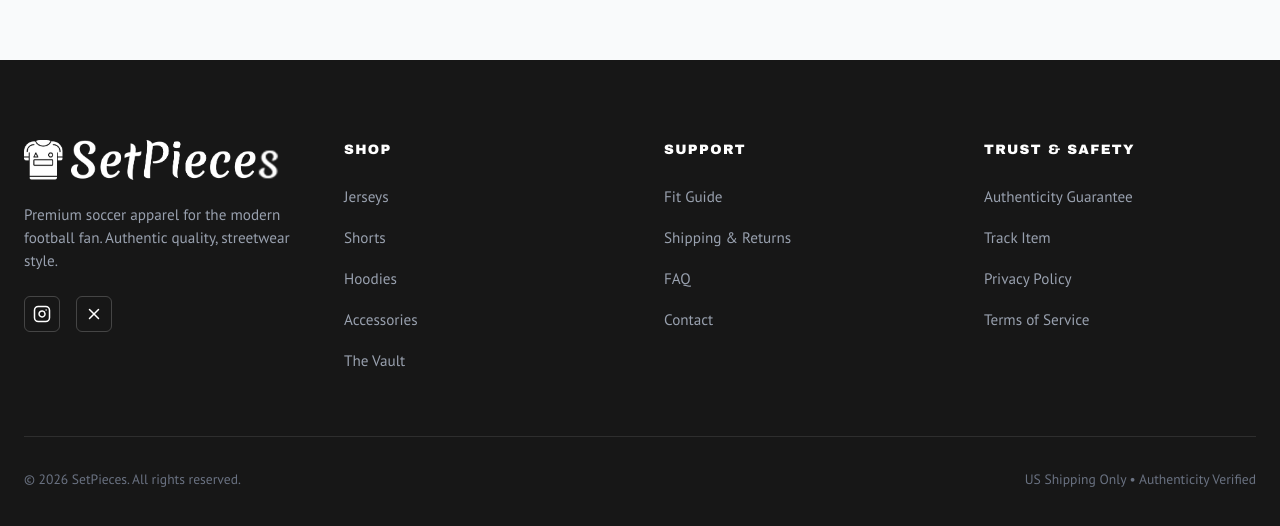
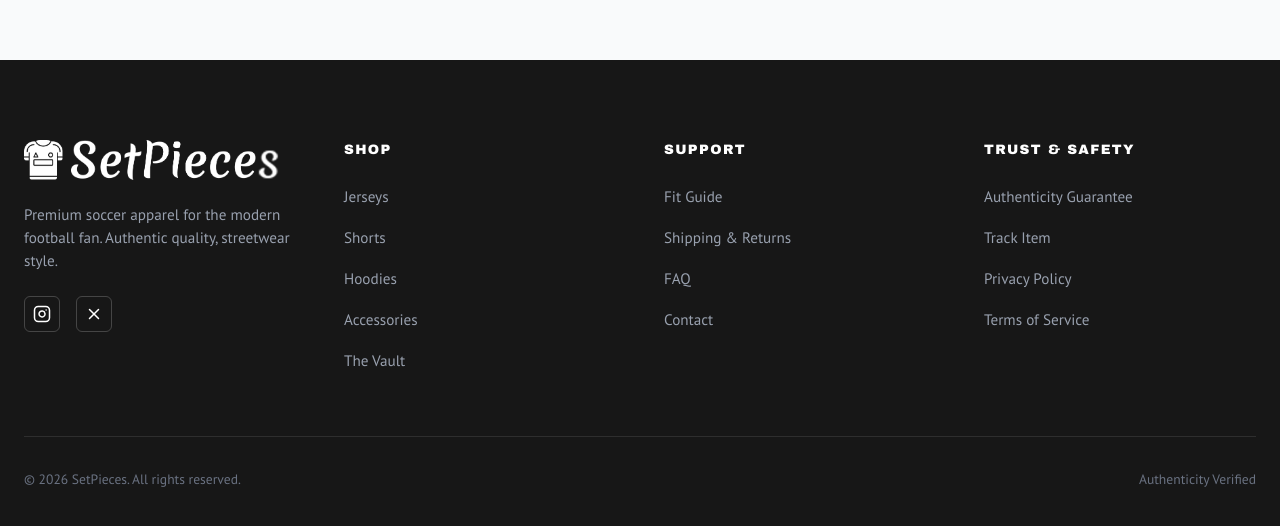
Before and after one commit to Forsyth01/Set-piece, a Next.js app: page /Search in a window 1280 px wide. Shown: the part 904-1430 px from the top of the page. Built offline with nearby package versions, Linux system fonts and the light colour scheme.

Commit message:
footer updated

```diff
--- a/app/components/layout/Footer.jsx
+++ b/app/components/layout/Footer.jsx
@@ -143,7 +143,7 @@ export default function Footer() {
             className="text-gray-500
             text-[clamp(0.7rem,1.2vw,0.85rem)]"
           >
-            US Shipping Only • Authenticity Verified
+            Authenticity Verified
           </p>
         </motion.div>
       </motion.div>
```
